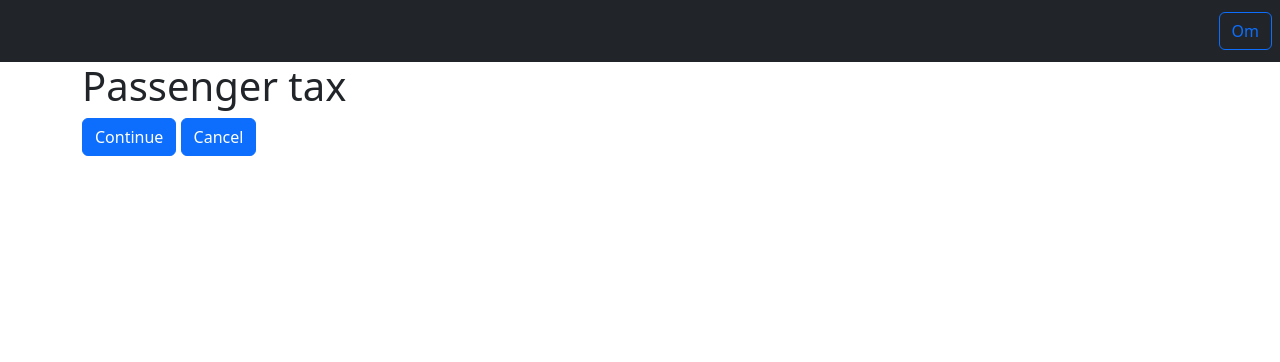
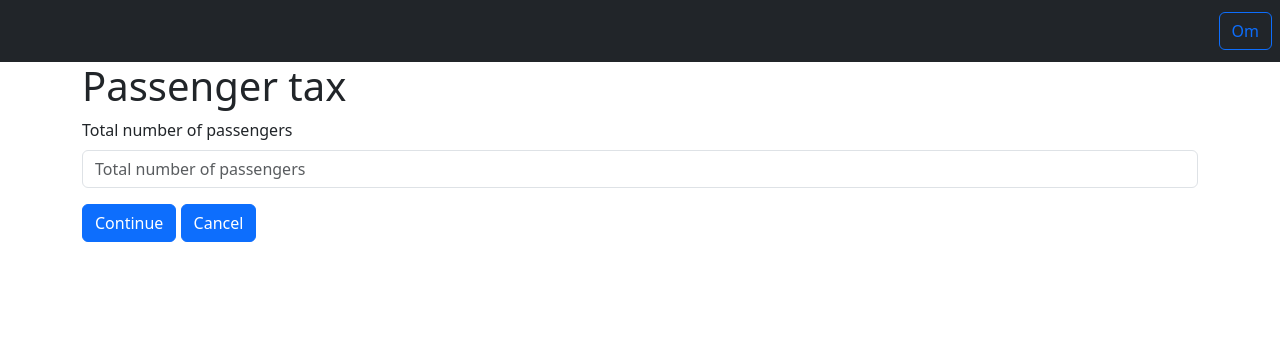
Before and after one commit to magenta-aps/havneafgifter, a Django app: page /havneafgifter/blanket/opret/passagerer/1/ in a window 1280 px wide. Shown: the top 362 px of the page. Run offline with Django 5.2, Linux system fonts and the light colour scheme; tables that the repository leaves empty hold one stand-in row (values such as "Sample post"); parts of the project's set-up code (start-up, migrations or seed data) failed here and were passed over; some libraries are stand-ins or nearby versions.

Commit message:
feat: [#60305] Validate total passengers vs. sum of pax per country

```diff
--- a/havneafgifter/havneafgifter/forms.py
+++ b/havneafgifter/havneafgifter/forms.py
@@ -81,6 +81,24 @@
             )
 
 
+class PassengersTotalForm(Form):
+    total_number_of_passengers = IntegerField(label=_("Total number of passengers"))
+
+    def validate_total(self, sum_passengers_by_country):
+        # Trigger form validation, so `self.cleaned_data` is populated
+        self.is_valid()
+        # Compare total number of passengers to the sum of passengers by country
+        total_number_of_passengers = self.cleaned_data["total_number_of_passengers"]
+        if total_number_of_passengers != sum_passengers_by_country:
+            self.add_error(
+                "total_number_of_passengers",
+                _(
+                    "The total number of passengers does not match the sum of "
+                    "passengers by each nationality"
+                ),
+            )
+
+
 class PassengersByCountryForm(Form):
     nationality = ChoiceField(choices=Nationality, disabled=True)
     number_of_passengers = IntegerField()
--- a/havneafgifter/havneafgifter/templates/havneafgifter/passenger_tax_create.html
+++ b/havneafgifter/havneafgifter/templates/havneafgifter/passenger_tax_create.html
@@ -7,6 +7,7 @@
 <h1>{% translate "Passenger tax" %}</h1>
 <form action="." method="post" class="form">
     {% csrf_token %}
+    {% bootstrap_form passengers_total_form %}
     {% bootstrap_formset passengers_by_country_formset layout="horizontal" %}
     {% bootstrap_button button_type="submit" content=_("Continue") %}
     {% bootstrap_button button_type="reset" content=_("Cancel") %}
--- a/havneafgifter/havneafgifter/views.py
+++ b/havneafgifter/havneafgifter/views.py
@@ -14,6 +14,7 @@
     DisembarkmentForm,
     HarborDuesFormForm,
     PassengersByCountryForm,
+    PassengersTotalForm,
 )
 from havneafgifter.models import (
     CruiseTaxForm,
@@ -110,6 +111,19 @@
     template_name = "havneafgifter/passenger_tax_create.html"
     form_class = PassengersByCountryForm
 
+    def post(self, request, *args, **kwargs):
+        sum_passengers_by_country = sum(
+            pbc.number_of_passengers
+            for pbc in self._get_passengers_by_country_objects()
+        )
+        passengers_total_form = PassengersTotalForm(data=request.POST)
+        passengers_total_form.validate_total(sum_passengers_by_country)
+        if not passengers_total_form.is_valid():
+            return self.render_to_response(
+                self.get_context_data(passengers_total_form=passengers_total_form)
+            )
+        return super().post(request, *args, **kwargs)
+
     def get_form_kwargs(self):
         form_kwargs = super().get_form_kwargs()
         form_kwargs["initial"] = [
@@ -120,15 +134,15 @@
 
     def get_context_data(self, **kwargs):
         context_data = super().get_context_data(**kwargs)
+        context_data["passengers_total_form"] = kwargs.get(
+            "passengers_total_form", PassengersTotalForm()
+        )
         context_data["passengers_by_country_formset"] = self.get_form()
         return context_data
 
     def form_valid(self, form):
-        passengers_by_country_objects = [
-            PassengersByCountry(cruise_tax_form=self._cruise_tax_form, **cleaned_data)
-            for cleaned_data in self.get_form().cleaned_data
-            if cleaned_data["number_of_passengers"] > 0
-        ]
+        # Create `PassengersByCountry` objects based on formset data
+        passengers_by_country_objects = self._get_passengers_by_country_objects()
         PassengersByCountry.objects.bulk_create(passengers_by_country_objects)
 
         # Go to next step (environmental and maintenance fees)
@@ -138,6 +152,13 @@
                 kwargs={"pk": self._cruise_tax_form.pk},
             )
         )
+
+    def _get_passengers_by_country_objects(self) -> list[PassengersByCountry]:
+        return [
+            PassengersByCountry(cruise_tax_form=self._cruise_tax_form, **cleaned_data)
+            for cleaned_data in self.get_form().cleaned_data
+            if cleaned_data["number_of_passengers"] > 0
+        ]
 
 
 class EnvironmentalTaxCreateView(_CruiseTaxFormSetView):
```
Also changed, not shown: havneafgifter/havneafgifter/tests/test_forms.py (+14 -2 lines), havneafgifter/havneafgifter/tests/test_views.py (+21 -3 lines).
